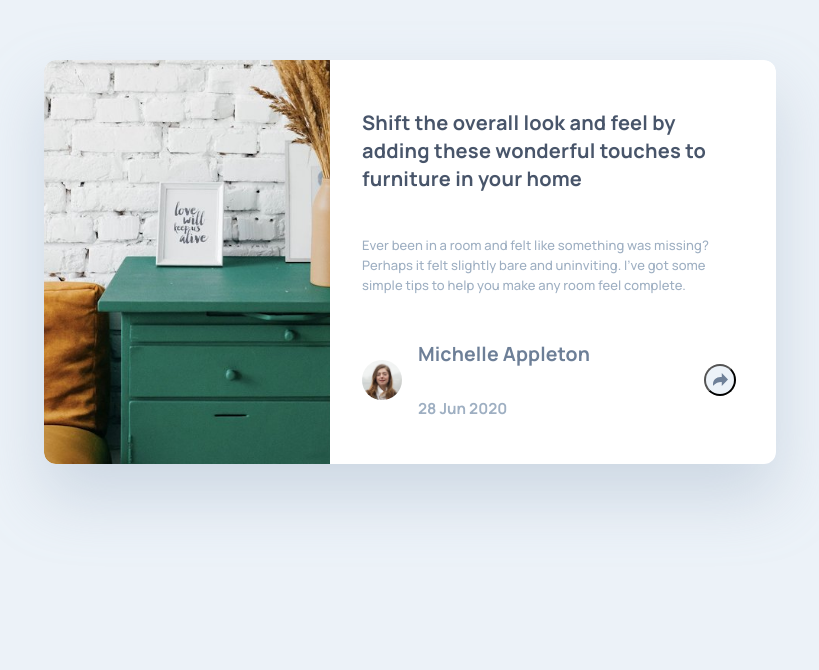
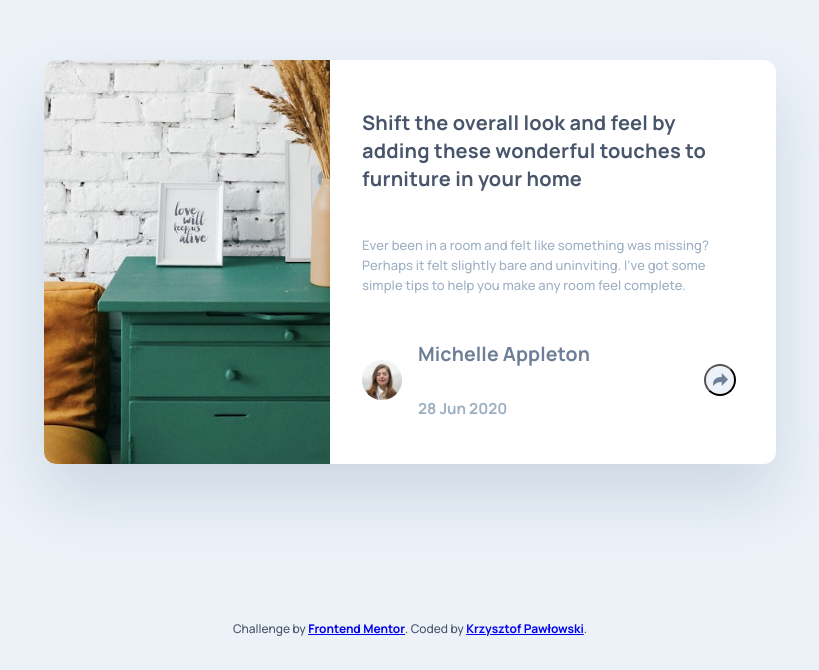
Before and after one commit to KP1976/article-preview-component, a React (Vite) app: page / in a window 1280 px wide. Shown: the part 146-816 px from the top of the page, without its empty margins (230-1049 px from the left). Built offline with nearby package versions, Linux system fonts and the light colour scheme; the HTML template or start-up script is replaced by a standard one.

Commit message:
Add the footer.

```diff
--- a/src/App.css
+++ b/src/App.css
@@ -12,6 +12,7 @@
 main {
   align-items: center;
   display: flex;
+  flex-direction: column;
   flex: 1 1 auto;
   justify-content: center;
   width: 100%;
--- a/src/App.tsx
+++ b/src/App.tsx
@@ -1,10 +1,12 @@
 import "./App.css";
 import Card from "./components/Card/Card";
+import Footer from "./components/Footer/Footer";
 
 function App() {
   return (
     <main>
       <Card />
+      <Footer />
     </main>
   );
 }
--- /dev/null
+++ b/src/components/Footer/Footer.module.css
@@ -0,0 +1,12 @@
+.attribution {
+  color: var(--very-dark-grayish-blue);
+  font-size: 0.75rem;
+  padding: 1rem;
+  text-align: center;
+  bottom: 0;
+  position: absolute;
+}
+
+.attribution-link {
+  font-weight: 700;
+}
--- /dev/null
+++ b/src/components/Footer/Footer.tsx
@@ -0,0 +1,23 @@
+import styles from "./Footer.module.css";
+
+const Footer = () => {
+  return (
+    <footer className={styles.attribution}>
+      Challenge by{" "}
+      <a
+        className={styles["attribution-link"]}
+        href="https://www.frontendmentor.io?ref=challenge"
+        target="_blank"
+      >
+        Frontend Mentor
+      </a>
+      . Coded by{" "}
+      <a className={styles["attribution-link"]} href="#">
+        Krzysztof Pawłowski
+      </a>
+      .
+    </footer>
+  );
+};
+
+export default Footer;
```
